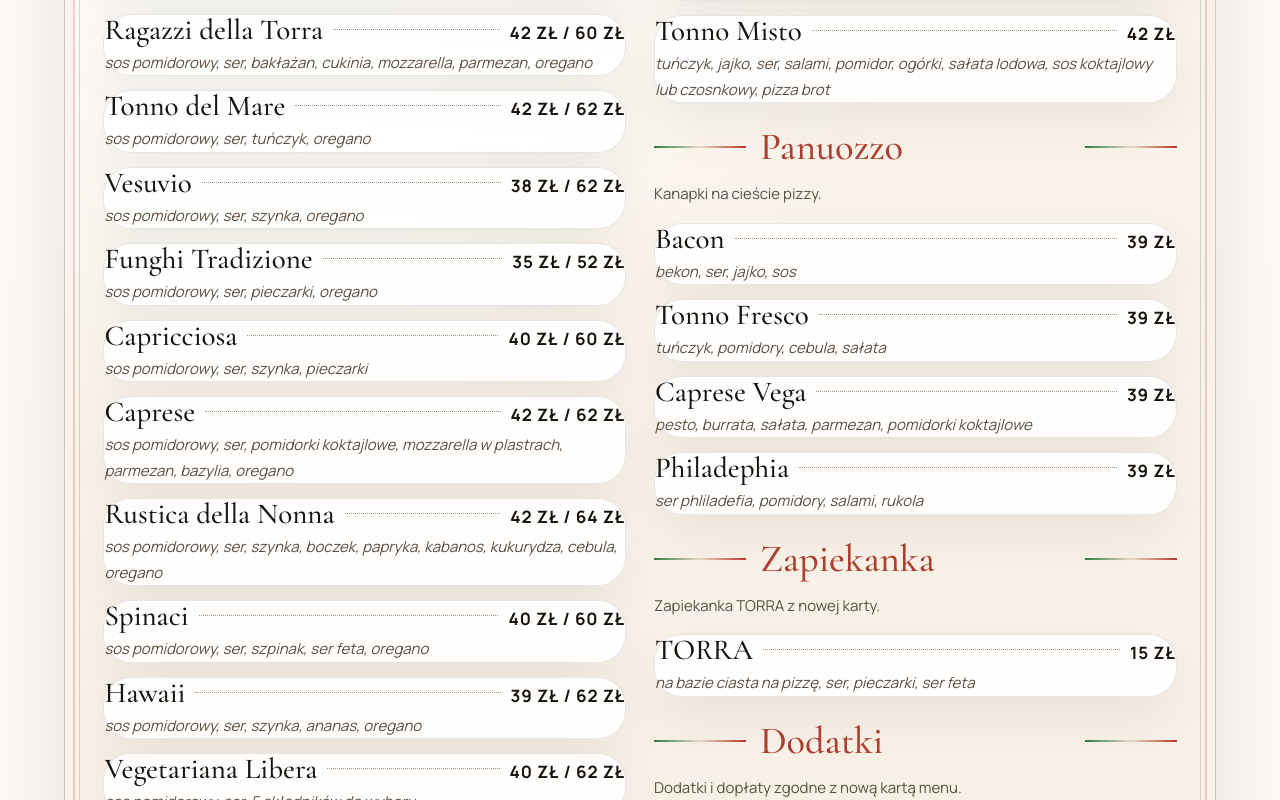
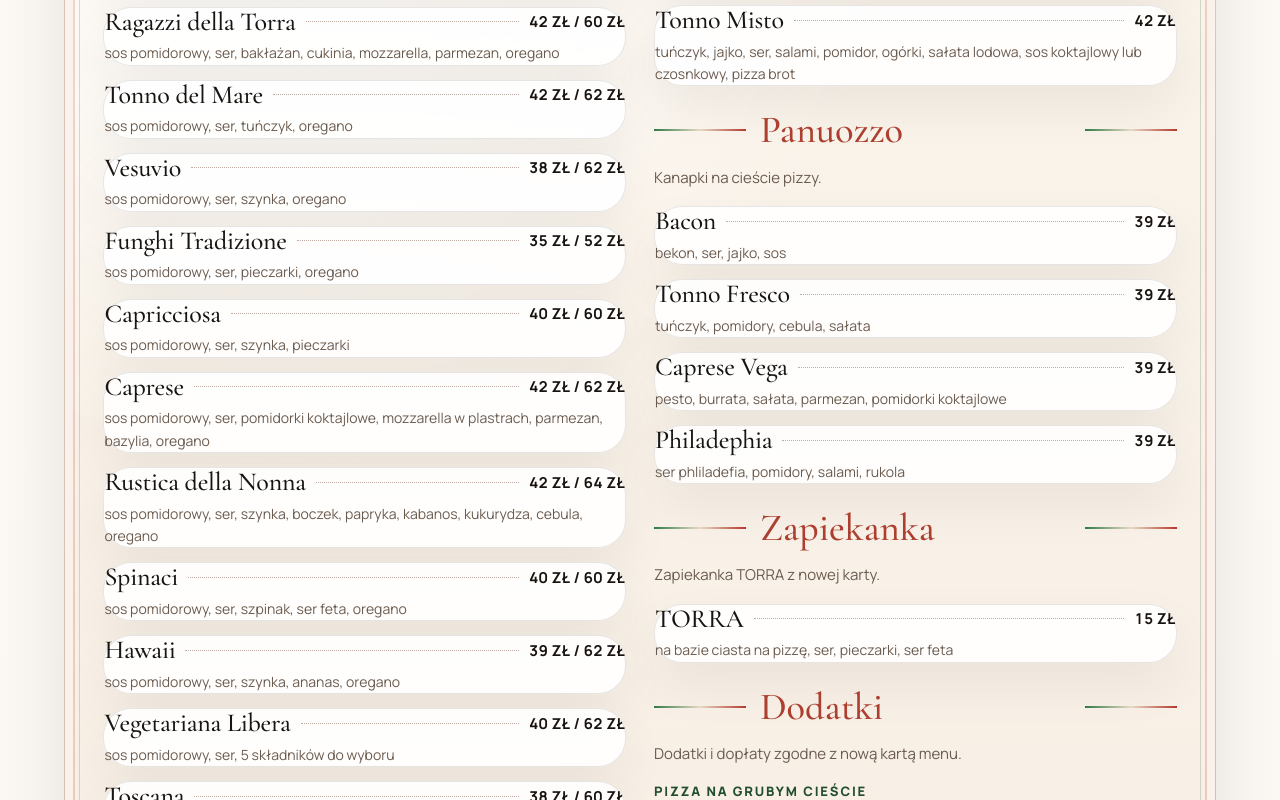
Before and after one commit to mulasty/PizzaTorra, a Next.js app: page / in a window 1280 px wide. Shown: the part 3440-4240 px from the top of the page. Built offline with nearby package versions, Linux system fonts and the light colour scheme.

Commit message:
Unify menu typography: consistent font-family, remove italic, fix baseline alignment, add tabular-nums

```diff
--- a/src/app/page.module.css
+++ b/src/app/page.module.css
@@ -1054,15 +1054,19 @@
   display: inline-flex;
   width: fit-content;
   margin-top: 6px;
+  font-family: var(--font-body), "Segoe UI", sans-serif;
   color: #224e2d;
   font-size: 12px;
   font-weight: 800;
   letter-spacing: 0.08em;
+  text-transform: uppercase;
 }
 
 .menuCategoryDescription {
   max-width: 56ch;
+  font-family: var(--font-body), "Segoe UI", sans-serif;
   font-size: 15px;
+  color: #6b5b4f;
 }
 
 .menuCategoryBody,
@@ -1074,8 +1078,9 @@
 
 .menuSubsectionHeader h4 {
   margin: 0;
+  font-family: var(--font-body), "Segoe UI", sans-serif;
   color: #224e2d;
-  font-size: 14px;
+  font-size: 13px;
   font-weight: 800;
   letter-spacing: 0.14em;
   text-transform: uppercase;
@@ -1090,28 +1095,32 @@
 .menuItemLead {
   display: grid;
   grid-template-columns: auto 1fr auto;
-  align-items: baseline;
+  align-items: center;
   gap: 10px;
 }
 
 .menuItemLead h4 {
   margin: 0;
   font-family: var(--font-display), Georgia, serif;
-  font-size: 29px;
+  font-size: 26px;
   font-weight: 500;
-  line-height: 1;
+  line-height: 1.1;
+  letter-spacing: -0.01em;
 }
 
 .menuItemLead strong {
+  font-family: var(--font-body), "Segoe UI", sans-serif;
   color: #191310;
-  font-size: 17px;
+  font-size: 15px;
   font-weight: 700;
+  letter-spacing: 0.02em;
+  font-variant-numeric: tabular-nums;
   white-space: nowrap;
 }
 
 .menuItemDots {
   align-self: center;
-  border-bottom: 1px dotted rgba(114, 74, 54, 0.6);
+  border-bottom: 1px dotted rgba(114, 74, 54, 0.45);
 }
 
 .menuItemBadge {
@@ -1122,6 +1131,7 @@
   border-radius: 0;
   background: transparent;
   color: #224e2d;
+  font-family: var(--font-body), "Segoe UI", sans-serif;
   font-size: 11px;
   font-weight: 800;
   letter-spacing: 0.12em;
@@ -1129,8 +1139,10 @@
 }
 
 .menuItemCard p {
-  font-size: 15px;
-  font-style: italic;
+  font-family: var(--font-body), "Segoe UI", sans-serif;
+  font-size: 14px;
+  color: #6b5b4f;
+  line-height: 1.6;
 }
 
 .menuPanelLabel {
```
